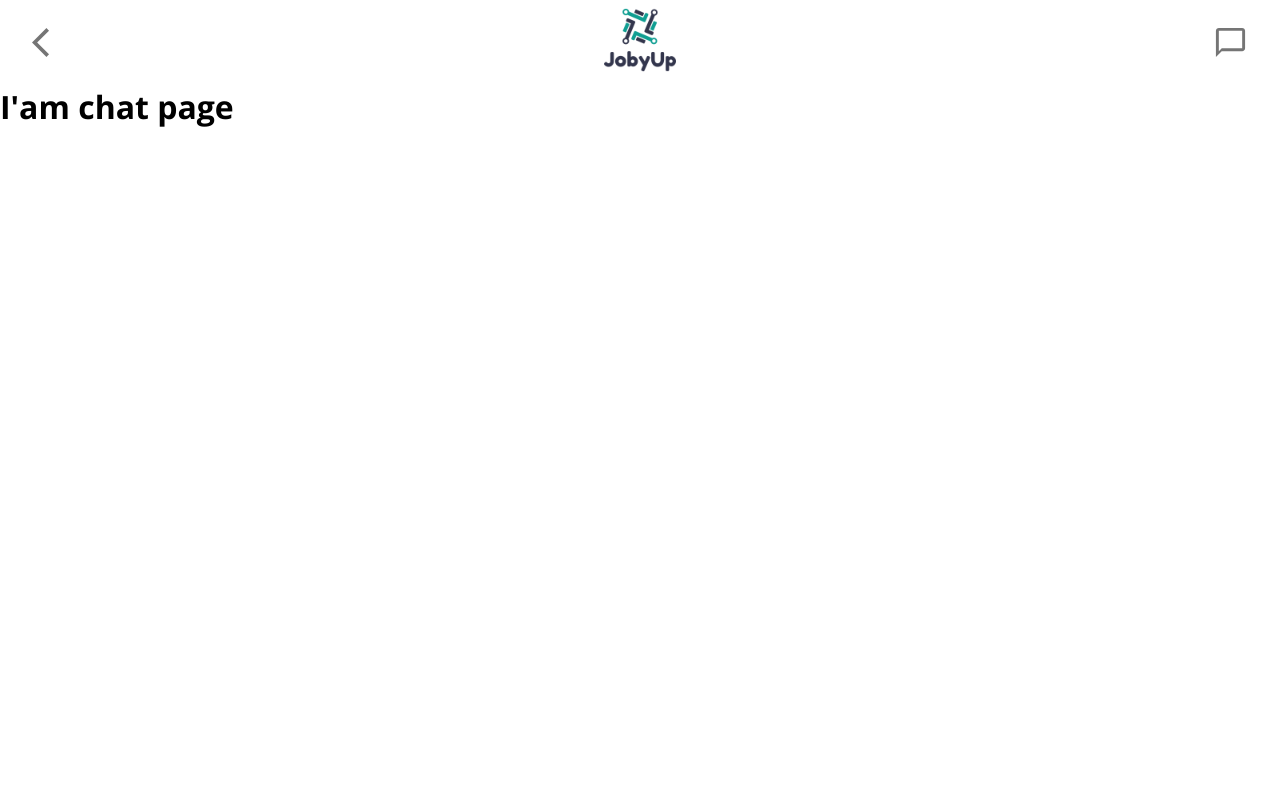
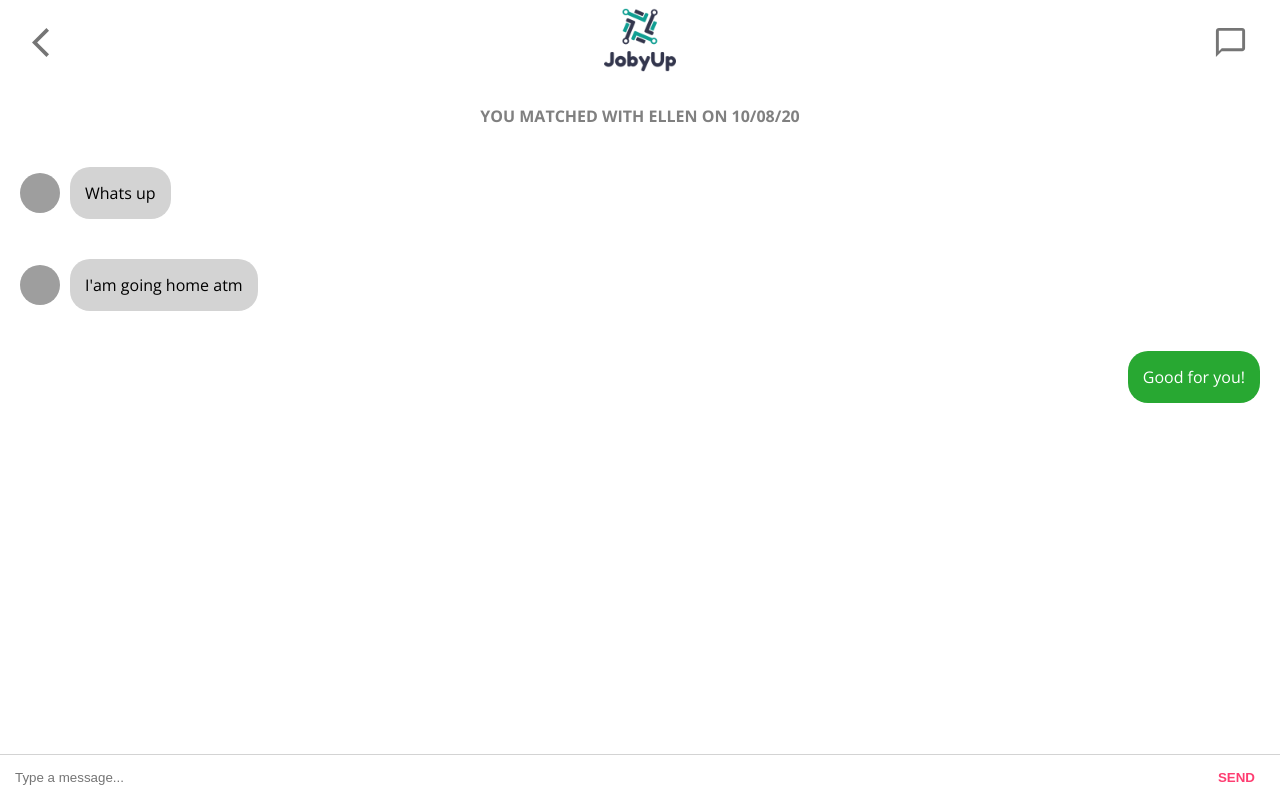
Before and after one commit to ArnRad/JobyUp-Job-search-app, a React (Create React App) app: page /chat/1 in a window 1280 px wide. Built offline with nearby package versions, Linux system fonts and the light colour scheme; grey boxes are pictures that could not be loaded.

Commit message:
add messages and message reply

```diff
--- a/src/App.js
+++ b/src/App.js
@@ -3,6 +3,8 @@ import WorkCards from './components/WorkCards';
 import './App.scss';
 import Header from './components/Header';
 import SwipeButtons from './components/SwipeButtons';
+import Chats from './components/Chats';
+import ChatScreen from './components/ChatScreen';
 import { BrowserRouter as Router, Switch, Route} from "react-router-dom";
 
 function App() {
@@ -10,9 +12,13 @@ function App() {
     <div className="App">
       <Router>
         <Switch>
+          <Route path="/chat/:person">
+           <Header backButton="/chat"/>
+            <ChatScreen />
+          </Route>
           <Route path="/chat">
            <Header backButton="/"/>
-            <h1>I'am chat page</h1>
+            <Chats/>
           </Route>
           <Route path="/">
             <Header />
--- /dev/null
+++ b/src/components/Chat.js
@@ -0,0 +1,21 @@
+import React from 'react'
+import "../styles/Chat.scss";
+import Avatar from "@material-ui/core/Avatar"
+import { Link } from "react-router-dom";
+
+function Chat({ name, message, profilePic, timestamp }) {
+    return (
+        <Link to={`/chat/${name}`}>
+            <div className="chat">
+                <Avatar className="chat-image" src={profilePic} />
+                <div className="chat-details">
+                    <h2>{name}</h2>
+                    <p>{message}</p>
+                </div>
+                <p className="chat-timestamp">{timestamp}</p>
+            </div>
+        </Link>
+    )
+}
+
+export default Chat
--- /dev/null
+++ b/src/components/ChatScreen.js
@@ -0,0 +1,64 @@
+import React, { useState } from 'react'
+import Avatar from "@material-ui/core/Avatar"
+import "../styles/ChatScreen.scss"
+
+function ChatScreen() {
+    const [input, setInput] = useState('');
+    const [messages, setMessages] = useState([
+        {
+            name: 'Ellen',
+            image: 'https://www.pphfoundation.ca/wp-content/uploads/2018/05/default-avatar.png',
+            message: 'Whats up'
+        },
+        {
+            name: 'Ellen',
+            image: 'https://www.pphfoundation.ca/wp-content/uploads/2018/05/default-avatar.png',
+            message: "I'am going home atm"
+        },
+        {
+            message: "Good for you!"
+        }
+    ]);
+
+    const handleSend = e => {
+        e.preventDefault();
+
+        setMessages([...messages, { message: input }]);
+        setInput('');
+    }
+
+    return (
+        <div className="chatScreen">
+            <p className="chatScreen-timestamp">YOU MATCHED WITH ELLEN ON 10/08/20</p>
+            {messages.map (message => (
+                message.name ? (
+                    <div className="chatScreen-message">
+                        <Avatar
+                            className="chatScreen-image"
+                            alt={message.name}
+                            src={message.image}
+                        />
+                        <p className="chatScreen-text">{message.message}</p>
+                    </div>
+                ) : (
+                    <div className="chatScreen-message">
+                        <p className="chatScreen-textUser">{message.message}</p>
+                    </div>
+                )
+            ))}
+
+            <form className="chatScreen-input">
+                <input
+                    value={input}
+                    onChange={e => setInput(e.target.value)}
+                    className="chatScreen-inputField"
+                    placeholder="Type a message..."
+                    type="text"
+                />
+                <button onClick={handleSend} type="submit" className="chatScreen-inputButton">SEND</button>
+            </form>
+
+        </div>
+    )
+}
+export default ChatScreen
--- /dev/null
+++ b/src/components/Chats.js
@@ -0,0 +1,39 @@
+import React from 'react'
+import "../styles/Chats.scss";
+import Chat from "../components/Chat";
+
+function Chats() {
+    return (
+        <div className="chats">
+            <Chat
+                name="Mark"
+                message="Yo Whats up!"
+                timestamp="40 seconds ago"
+                profilePic="https://www.pphfoundation.ca/wp-content/uploads/2018/05/default-avatar.png"
+            />
+
+            <Chat
+                name="John"
+                message="Yes, i will do that!"
+                timestamp="55 minutes ago"
+                profilePic="https://www.pphfoundation.ca/wp-content/uploads/2018/05/default-avatar.png"
+            />
+
+            <Chat
+                name="Steve"
+                message="Do you have any work to do?"
+                timestamp="3 hours ago"
+                profilePic="https://www.pphfoundation.ca/wp-content/uploads/2018/05/default-avatar.png"
+            />
+
+            <Chat
+                name="Leon"
+                message="I'am up for work!"
+                timestamp="5 hours ago"
+                profilePic="https://www.pphfoundation.ca/wp-content/uploads/2018/05/default-avatar.png"
+            />
+        </div>
+    )
+}
+
+export default Chats
--- /dev/null
+++ b/src/styles/Chat.scss
@@ -0,0 +1,29 @@
+.chat {
+    display: flex;
+    justify-content: space-between;
+    align-items: center;
+    padding: 20px;
+    height: 70px;
+    border-bottom: 1px solid #fafafa;
+
+    .chat-details {
+        flex: 1;
+    }
+
+    .chat-details > p {
+        color: gray;
+    }
+
+    .chat-timestamp {
+        color: lightgray;
+    }
+
+    .chat-image {
+        margin-right: 20px;
+    }
+}
+
+a {
+    text-decoration: none;
+    color: inherit;
+}
--- /dev/null
+++ b/src/styles/ChatScreen.scss
@@ -0,0 +1,51 @@
+.chatScreen {
+    .chatScreen-timestamp {
+        text-align: center;
+        padding: 20px;
+        color: gray;
+        font-weight: 600;
+    }
+
+    .chatScreen-message {
+        display: flex;
+        align-items: center;
+        padding: 20px;
+        .chatScreen-text {
+            margin-left: 10px;
+            background-color: lightgray;
+            padding: 15px;
+            border-radius: 20px;
+        }
+
+        .chatScreen-textUser {
+            margin-left: auto;
+            background-color: #28a832;
+            padding: 15px;
+            border-radius: 20px;
+            color: white;
+        }
+    }
+
+    .chatScreen-input {
+        display: flex;
+        padding: 5px;
+        position: fixed;
+        bottom: 0;
+        width: 100%;
+        border-top: 1px solid lightgray;
+
+        .chatScreen-inputField {
+            flex: 1;
+            padding: 10px;
+            border: none;
+        }
+
+        .chatScreen-inputButton {
+            border: none;
+            margin-right: 20px;
+            background-color: white;
+            font-weight: 800;
+            color: #fe3d71;
+        }
+    }
+}
```
Also changed, not shown: src/styles/Chats.scss (added).
